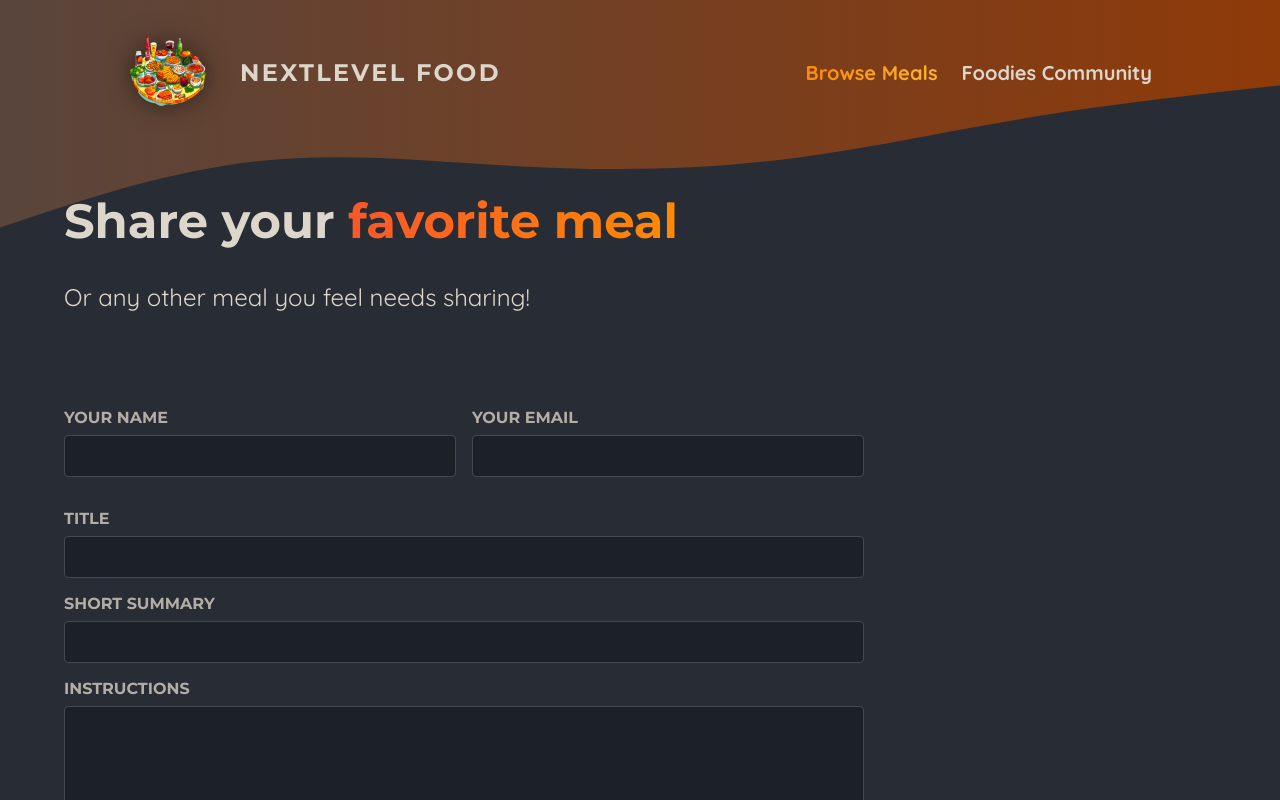
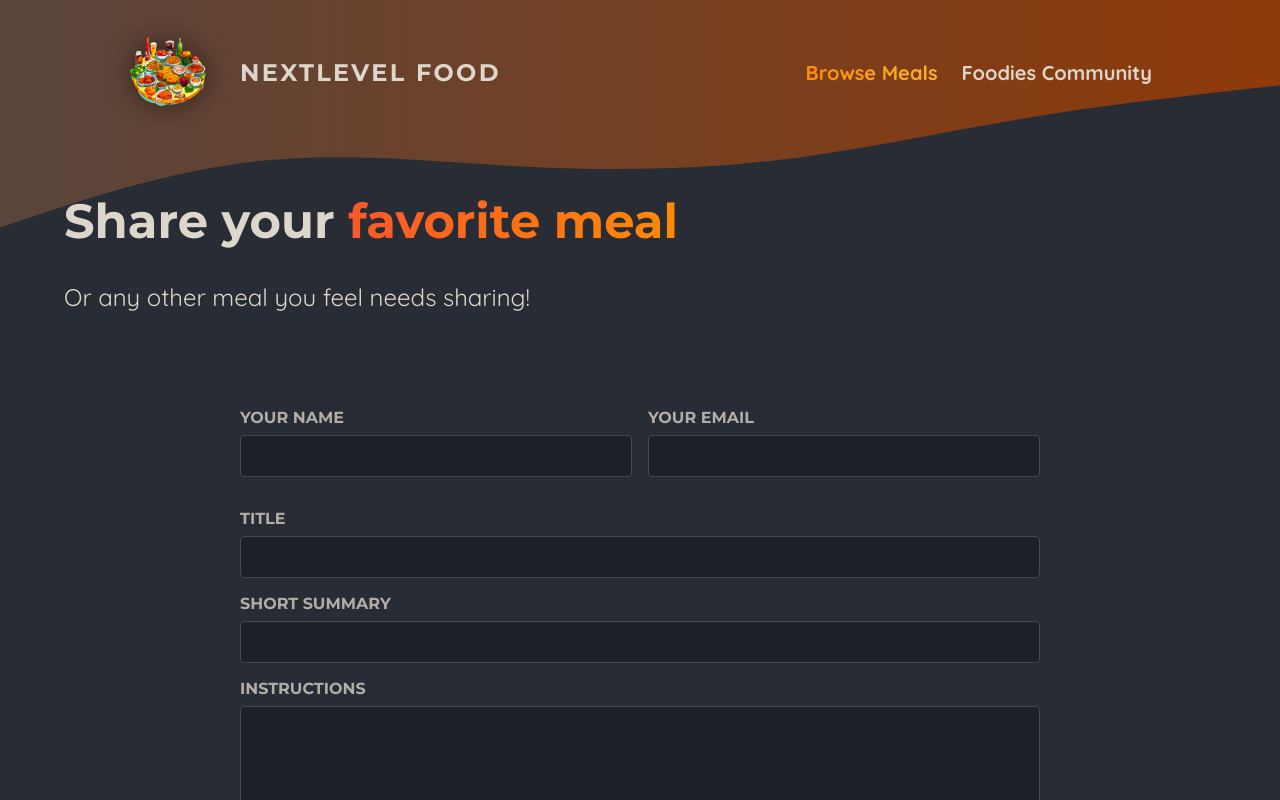
Before and after one commit to Hruchman-Ruslan/my-burger, a Next.js app: page /meals/share in a window 1280 px wide. Shown: the top 800 px of the page. Built offline with nearby package versions, Linux system fonts and the light colour scheme.

Commit message:
feat: error validations

```diff
--- a/src/app/meals/share/page.module.css
+++ b/src/app/meals/share/page.module.css
@@ -27,6 +27,7 @@
 
 .form {
   max-width: 50rem;
+  margin: auto;
 }
 
 .form label {
--- a/src/app/meals/share/page.tsx
+++ b/src/app/meals/share/page.tsx
@@ -1,13 +1,21 @@
+"use client";
+
+// import { useActionState } from "react";
+import { useFormState } from "react-dom";
+
 import { shareMeal } from "@/lib/actions";
 
 import ImagePicker from "@/components/meals/image-picker";
 import MealsFormSubmit from "@/components/meals/meals-form-submit";
+import MealsError from "@/components/meals/meals-error";
 
 import classes from "./page.module.css";
 
 export interface ShareMealProps {}
 
 export default function ShareMealPage({}: ShareMealProps) {
+  const [state, formAction] = useFormState(shareMeal, { message: "" });
+
   return (
     <>
       <header className={classes.header}>
@@ -17,7 +25,7 @@ export default function ShareMealPage({}: ShareMealProps) {
         <p>Or any other meal you feel needs sharing!</p>
       </header>
       <main className={classes.main}>
-        <form className={classes.form} action={shareMeal}>
+        <form className={classes.form} action={formAction}>
           <div className={classes.row}>
             <p>
               <label htmlFor="name">Your name</label>
@@ -47,6 +55,7 @@ export default function ShareMealPage({}: ShareMealProps) {
           </p>
           <ImagePicker label="Your image" name="image" />
           <p className={classes.actions}>
+            {state.message && <MealsError>{state.message}</MealsError>}
             <MealsFormSubmit />
           </p>
         </form>
--- /dev/null
+++ b/src/components/meals/meals-error.module.css
@@ -0,0 +1,5 @@
+.error {
+  font-family: "Montserrat", sans-serif;
+  font-size: 1rem;
+  color: red;
+}
--- /dev/null
+++ b/src/components/meals/meals-error.tsx
@@ -0,0 +1,11 @@
+import { ReactNode } from "react";
+
+import classes from "./meals-error.module.css";
+
+export interface MealErrorProps {
+  children: ReactNode;
+}
+
+export default function MealsError({ children }: MealErrorProps) {
+  return <p className={classes.error}>{children}</p>;
+}
--- a/src/lib/actions.ts
+++ b/src/lib/actions.ts
@@ -8,7 +8,7 @@ function isInvalidText(text: string) {
   return !text || text.trim() === "";
 }
 
-export async function shareMeal(formData: FormData) {
+export async function shareMeal(_: any, formData: FormData) {
   const meal = {
     title: formData.get("title"),
     summary: formData.get("summary"),
@@ -28,7 +28,9 @@ export async function shareMeal(formData: FormData) {
     !meal.image ||
     meal.image.size === 0
   ) {
-    throw new Error("Invalid input");
+    return {
+      message: "Invalid input.",
+    };
   }
 
   await saveMeal(meal);
```
